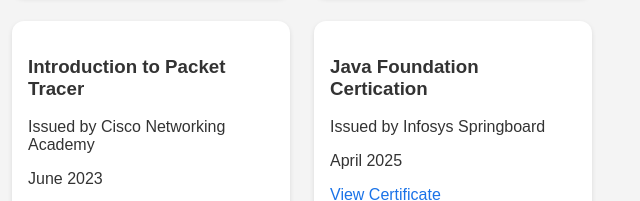
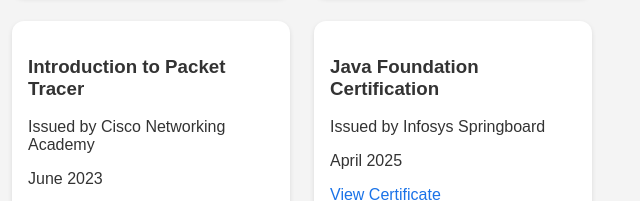
Before and after one commit to Ishika-tyagi/MyAchivements, a plain HTML site: page index.html in a window 1280 px wide. Shown: the part 1497-1698 px from the top of the page, 640-1280 px from the left. Drawn offline with Linux system fonts and the light colour scheme; a script that the page names is missing.

Commit message:
Updated HTML file with new changes

```diff
--- a/index.html
+++ b/index.html
@@ -144,7 +144,7 @@ OpenEDG Python Institute: </p>
       <a href="certificates/IshikaTyagi-VIP 2023_MIT_PKT-certificate.pdf" target="_blank">View Certificate</a>
     </div>
      <div class="card">
-      <h3>Java Foundation Certication</h3>
+      <h3>Java Foundation Certification</h3>
       <p>Issued by Infosys Springboard</p>
       <p>April 2025</p>
       <a href="certificates/Java_Foundation_Certification.pdf" target="_blank">View Certificate</a>
```
